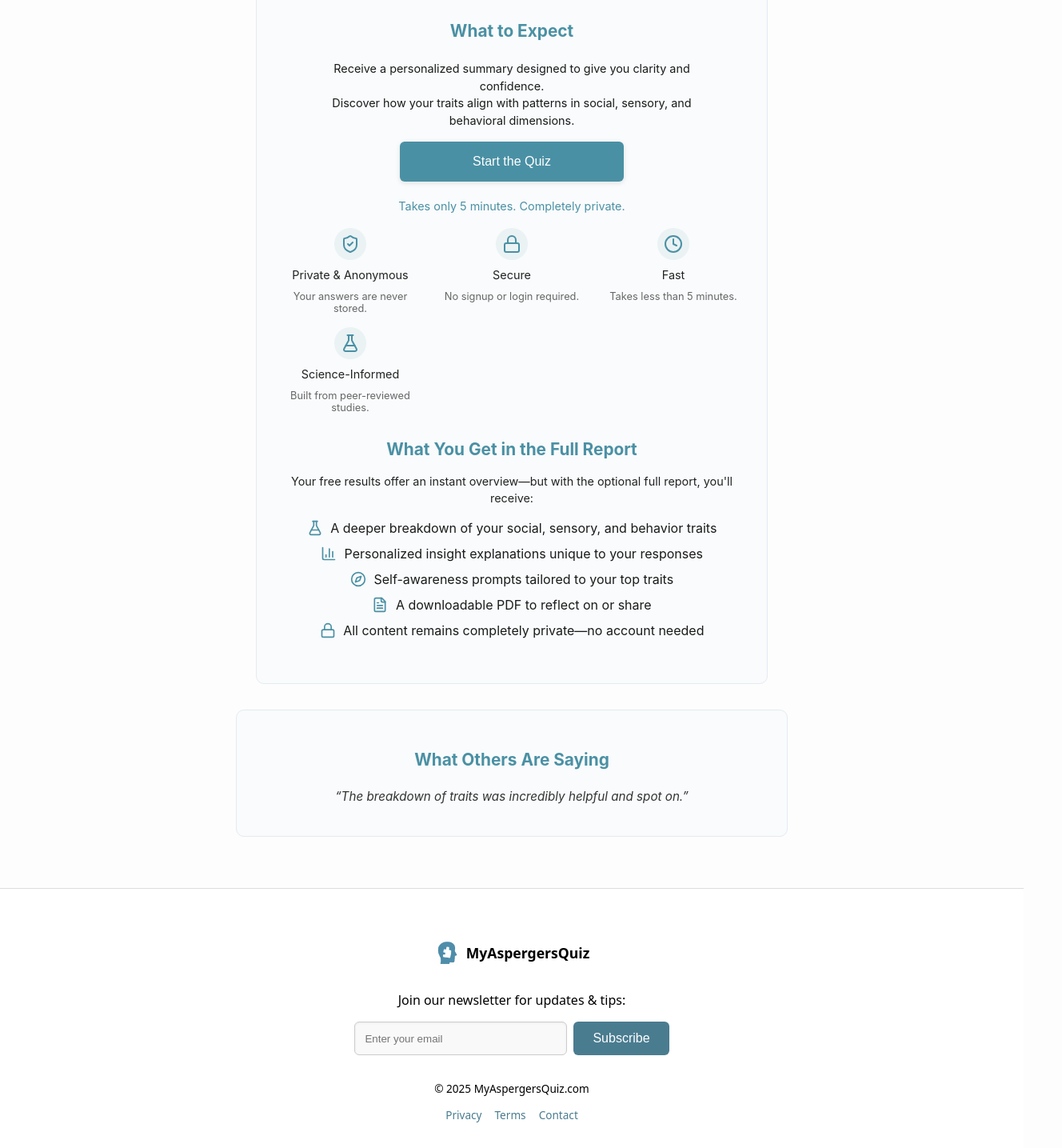
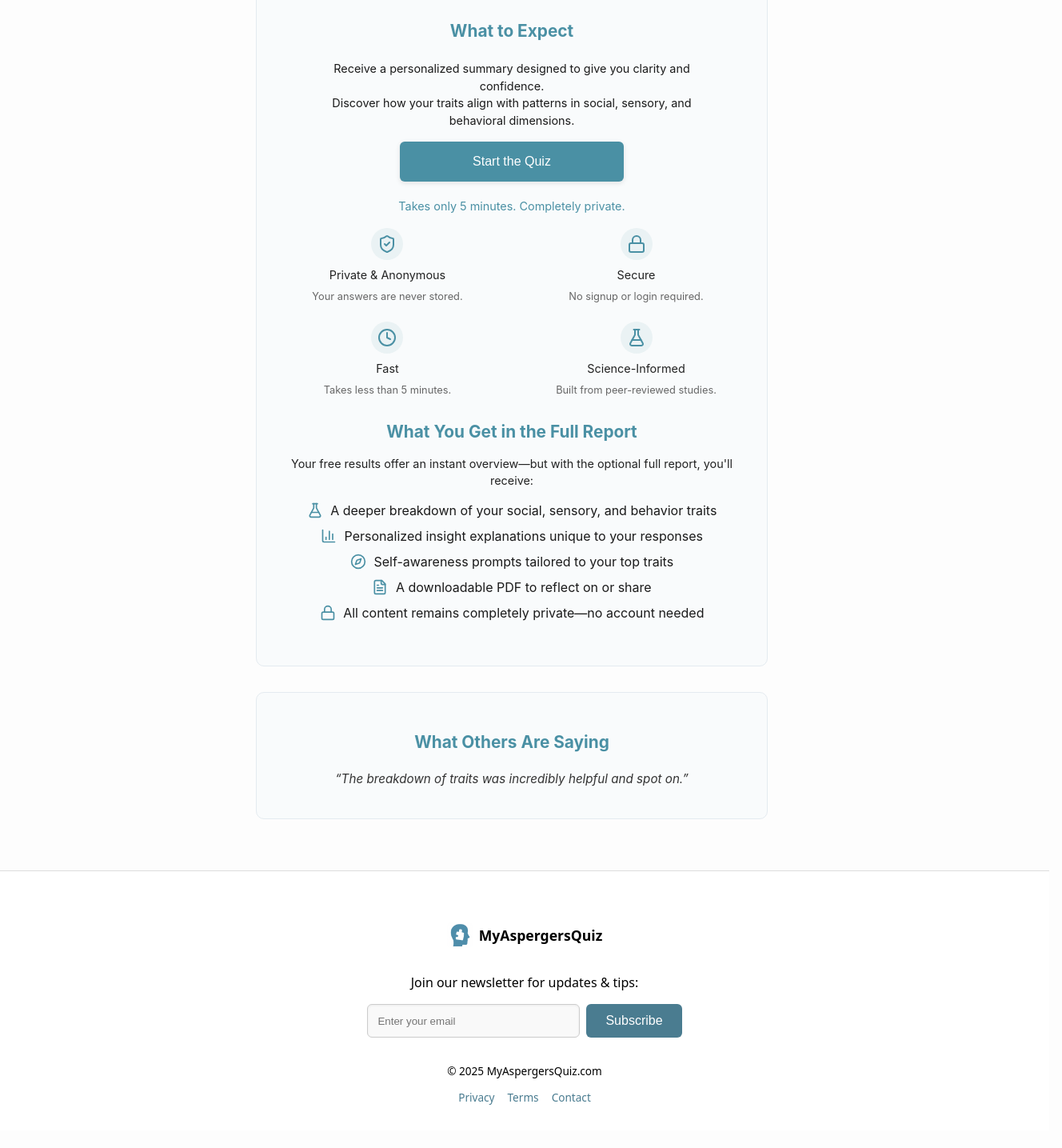
Before and after one commit to Westerntf/myaspergersquiz, a Next.js app: page / in a window 1280 px wide. Shown: the part 386-1821 px from the top of the page at 80% size, 1328 px wide, since content can reach past the window. After the commit the page ends 1799 px from the top, so only its background shows below. Built offline with nearby package versions, Linux system fonts and the light colour scheme.

Commit message:
Polished mobile-first layout for homepage: unified sections, optimized spacing, fixed testimonial container

```diff
--- a/src/components/Footer.tsx
+++ b/src/components/Footer.tsx
@@ -7,7 +7,9 @@ export default function Footer() {
       textAlign: "center",
       color: "#000000",
       borderTop: "1px solid #ddd",
-      marginTop: "0"
+      marginTop: "0",
+      width: "100vw",
+      maxWidth: "100%"
     }}>
       <div style={{ marginBottom: "2rem", display: "flex", justifyContent: "center", alignItems: "center", gap: "0.5rem" }}>
         <img
--- a/src/components/Navbar.tsx
+++ b/src/components/Navbar.tsx
@@ -14,6 +14,7 @@ export default function Navbar() {
         zIndex: 1000,
         boxShadow: "none",
         padding: "0.75rem 1.5rem",
+        width: "100%"
       }}
     >
       <div style={{
@@ -22,6 +23,7 @@ export default function Navbar() {
         alignItems: "center",
         maxWidth: "1000px",
         margin: "0 auto",
+        padding: "0 1rem"
       }}>
         <Link
           href="/"
--- a/src/pages/index.tsx
+++ b/src/pages/index.tsx
@@ -153,8 +153,10 @@ export default function Home() {
       </p>
       <ul style={{
         display: "grid",
-        gridTemplateColumns: "repeat(auto-fit, minmax(140px, 1fr))",
-        gap: "1rem",
+        gridTemplateColumns: "repeat(2, 1fr)",
+        rowGap: "1.5rem",
+        columnGap: "2rem",
+        justifyItems: "center",
         listStyle: "none",
         padding: 0,
         marginTop: "1rem",
@@ -278,8 +280,15 @@ export default function Home() {
   </div>
   {/* Testimonials section remains outside the unified container */}
   <section style={{
-    backgroundColor: "#f9fbfc", border: "1px solid #e4ebf0", borderRadius: "10px",
-    padding: "2rem 1.5rem", margin: "2rem auto", maxWidth: "640px", width: "100%", textAlign: "center"
+    backgroundColor: "#f9fbfc",
+    border: "1px solid #e4ebf0",
+    borderRadius: "10px",
+    padding: "2rem 1.5rem",
+    margin: "2rem auto",
+    maxWidth: "640px",
+    width: "90vw",
+    boxSizing: "border-box",
+    textAlign: "center"
   }}>
     <h2 style={{ fontSize: "1.3rem", fontWeight: "bold", marginBottom: "1.5rem", color: "#4A90A4" }}>What Others Are Saying</h2>
     <blockquote id="testimonial" style={{
```
Also changed, not shown: src/components/Navbar.module.css (+9 -0 lines).
